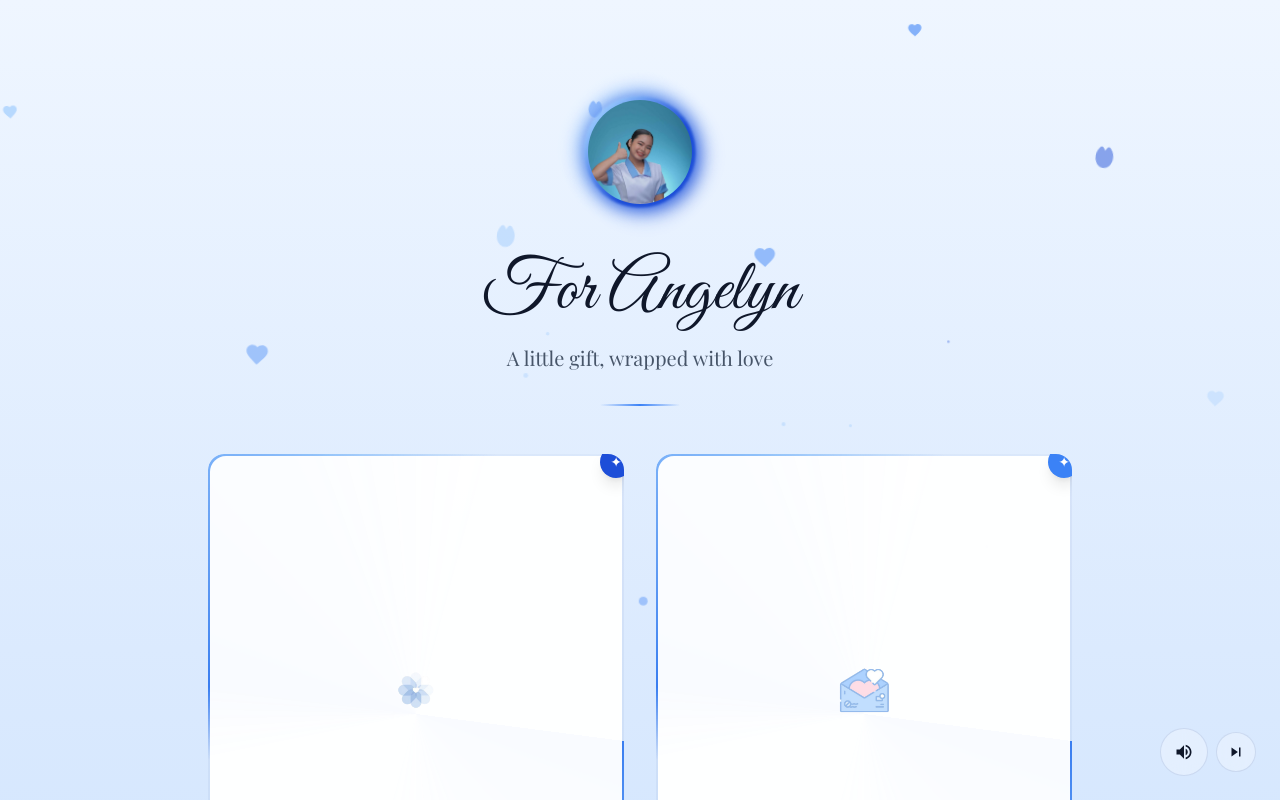
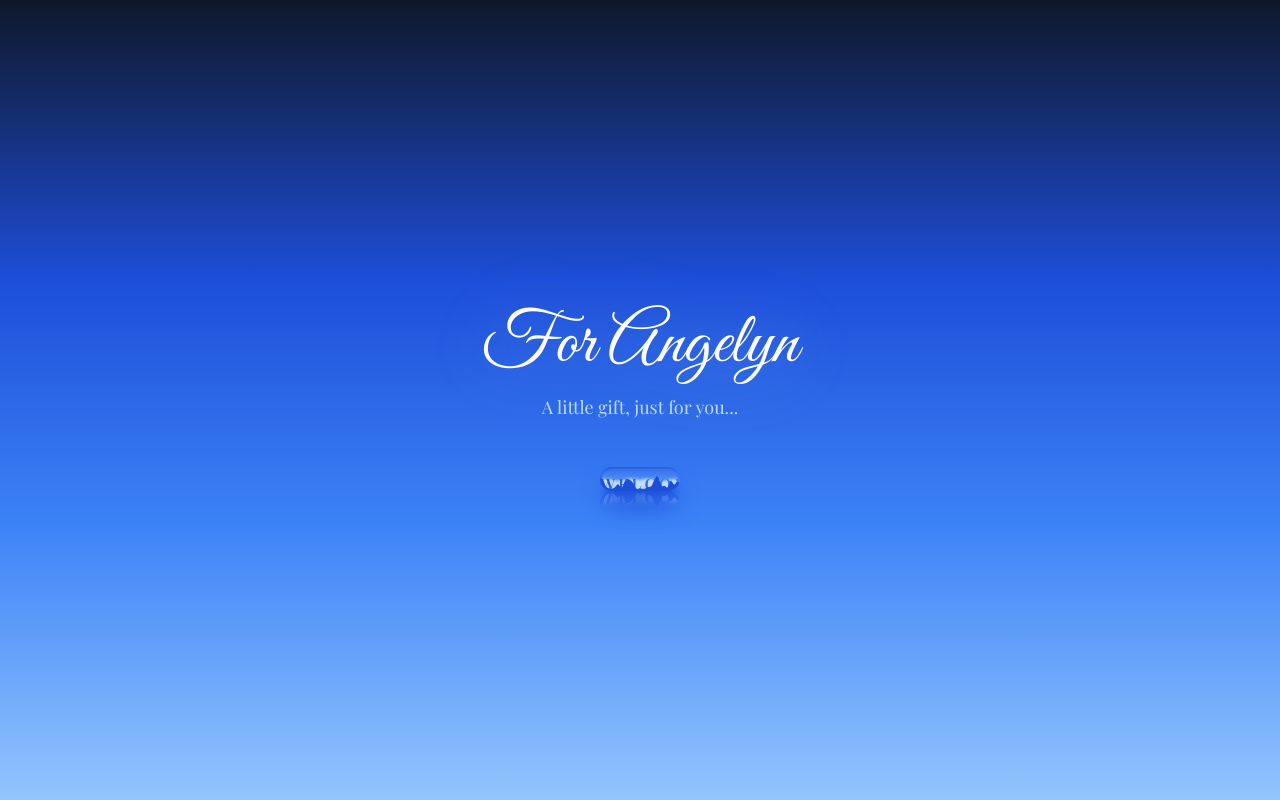
Before and after one commit to anishinsei-343030/Jasper-Pilar2, a Next.js app: page / in a window 1280 px wide. Shown: the top 800 px of the page. Built offline with nearby package versions, Linux system fonts and the light colour scheme; a web font is replaced by a local one.

Commit message:
feat: add WelcomeOverlay — full-screen intro with animated button

```diff
--- a/src/app/layout.tsx
+++ b/src/app/layout.tsx
@@ -5,6 +5,7 @@ import { MusicToggle } from "@/components/MusicToggle";
 import { FloatingEmbers } from "@/components/FloatingEmbers";
 import { FallingTulips } from "@/components/FallingTulips";
 import { FloatingHearts } from "@/components/FloatingHearts";
+import { WelcomeOverlay } from "@/components/WelcomeOverlay";
 import "./globals.css";
 
 const playfair = Playfair_Display({
@@ -42,6 +43,7 @@ export default function RootLayout({
       className={`${playfair.variable} ${inter.variable} ${greatVibes.variable}`}
     >
       <body className="overflow-x-hidden">
+        <WelcomeOverlay />
         <AudioProvider>
           <FloatingEmbers count={20} />
           <FallingTulips count={10} />
--- /dev/null
+++ b/src/components/WelcomeOverlay.tsx
@@ -0,0 +1,148 @@
+'use client'
+
+import { useState } from 'react'
+import { motion, AnimatePresence } from 'framer-motion'
+import confetti from 'canvas-confetti'
+
+export function WelcomeOverlay() {
+  const [dismissed, setDismissed] = useState(false)
+
+  const handleEnter = () => {
+    const duration = 2000
+    const end = Date.now() + duration
+    const frame = () => {
+      confetti({
+        particleCount: 4,
+        angle: 60,
+        spread: 55,
+        origin: { x: 0, y: 0.7 },
+        colors: ['#1D4ED8', '#3B82F6', '#93C5FD', '#BFDBFE'],
+      })
+      confetti({
+        particleCount: 4,
+        angle: 120,
+        spread: 55,
+        origin: { x: 1, y: 0.7 },
+        colors: ['#1D4ED8', '#3B82F6', '#93C5FD', '#BFDBFE'],
+      })
+      if (Date.now() < end) requestAnimationFrame(frame)
+    }
+    frame()
+    setTimeout(() => setDismissed(true), 800)
+  }
+
+  return (
+    <AnimatePresence>
+      {!dismissed && (
+        <motion.div
+          className="fixed inset-0 z-[100] flex flex-col items-center justify-center"
+          style={{
+            background: 'linear-gradient(180deg, #0F172A 0%, #1D4ED8 35%, #3B82F6 65%, #93C5FD 100%)',
+          }}
+          initial={{ opacity: 0 }}
+          animate={{ opacity: 1 }}
+          exit={{ opacity: 0, scale: 1.05 }}
+          transition={{ duration: 0.8 }}
+        >
+          <motion.h1
+            className="text-5xl sm:text-6xl md:text-7xl font-heading text-white mb-3 drop-shadow-[0_0_30px_rgba(147,197,253,0.3)]"
+            initial={{ opacity: 0, y: -40 }}
+            animate={{ opacity: 1, y: 0 }}
+            transition={{ duration: 1, delay: 0.3, ease: 'easeOut' }}
+          >
+            For Angelyn
+          </motion.h1>
+
+          <motion.p
+            className="text-base sm:text-lg font-serif text-[#BFDBFE] mb-10"
+            initial={{ opacity: 0, y: -20 }}
+            animate={{ opacity: 1, y: 0 }}
+            transition={{ duration: 0.8, delay: 0.8 }}
+          >
+            A little gift, just for you...
+          </motion.p>
+
+          <motion.div
+            initial={{ opacity: 0, y: 20 }}
+            animate={{ opacity: 1, y: 0 }}
+            transition={{ duration: 0.8, delay: 1.2 }}
+          >
+            <button
+              onClick={handleEnter}
+              style={{
+                WebkitBoxReflect: 'below 0px linear-gradient(to bottom, rgba(0,0,0,0.0), rgba(0,0,0,0.4))',
+              } as React.CSSProperties}
+              className="px-10 py-3 bg-gradient-to-r from-[#1D4ED8] to-[#3B82F6] rounded-full shadow-xl group-hover:shadow-2xl group-hover:shadow-[#1D4ED8] shadow-[#1D4ED8] uppercase font-serif tracking-[0.2em] relative overflow-hidden group text-transparent cursor-pointer z-10 after:absolute after:rounded-full after:bg-[#BFDBFE] after:h-[85%] after:w-[95%] after:left-1/2 after:top-1/2 after:-translate-x-1/2 after:-translate-y-1/2 hover:saturate-[1.15] active:saturate-[1.4]"
+            >
+              <p className="absolute z-40 font-semibold bg-gradient-to-r from-[#1D4ED8] to-[#3B82F6] bg-clip-text text-transparent top-1/2 left-1/2 -translate-x-1/2 group-hover:-translate-y-full h-full w-full transition-all duration-300 -translate-y-[30%] tracking-[0.2em]">
+                WELCOME
+              </p>
+              <p className="absolute z-40 top-1/2 left-1/2 bg-gradient-to-r from-[#0F172A] to-[#1D4ED8] bg-clip-text text-transparent -translate-x-1/2 translate-y-full h-full w-full transition-all duration-300 group-hover:-translate-y-[40%] tracking-[0.2em] font-extrabold">
+                LET'S GO
+              </p>
+              <svg
+                className="absolute w-full h-full scale-x-125 rotate-180 top-1/2 left-1/2 -translate-x-1/2 -translate-y-1/2 z-30 group-hover:animate-none animate-pulse group-hover:-translate-y-[45%] transition-all duration-300"
+                viewBox="0 0 2400 800"
+                xmlns="http://www.w3.org/2000/svg"
+              >
+                <defs>
+                  <linearGradient id="welcome-surf-grad" y2="100%" x2="50%" y1="0%" x1="50%">
+                    <stop offset="0%" stopOpacity="1" stopColor="#3B82F6" />
+                    <stop offset="100%" stopOpacity="1" stopColor="#1D4ED8" />
+                  </linearGradient>
+                </defs>
+                <g transform="matrix(1,0,0,1,0,-91.0877685546875)" fill="url(#welcome-surf-grad)">
+                  <path
+                    opacity="0.05"
+                    transform="matrix(1,0,0,1,0,35)"
+                    d="M 0 305.9828838196134 Q 227.6031525693441 450 600 302.17553022897005 Q 1010.7738828515054 450 1200 343.3024459932802 Q 1379.4406250195766 450 1800 320.38902780838214 Q 2153.573162029817 450 2400 314.38564046970816 L 2400 800 L 0 800 L 0 340.3112176762882 Z"
+                  />
+                  <path
+                    opacity="0.21"
+                    transform="matrix(1,0,0,1,0,70)"
+                    d="M 0 305.9828838196134 Q 227.6031525693441 450 600 302.17553022897005 Q 1010.7738828515054 450 1200 343.3024459932802 Q 1379.4406250195766 450 1800 320.38902780838214 Q 2153.573162029817 450 2400 314.38564046970816 L 2400 800 L 0 800 L 0 340.3112176762882 Z"
+                  />
+                  <path
+                    opacity="0.37"
+                    transform="matrix(1,0,0,1,0,105)"
+                    d="M 0 305.9828838196134 Q 227.6031525693441 450 600 302.17553022897005 Q 1010.7738828515054 450 1200 343.3024459932802 Q 1379.4406250195766 450 1800 320.38902780838214 Q 2153.573162029817 450 2400 314.38564046970816 L 2400 800 L 0 800 L 0 340.3112176762882 Z"
+                  />
+                  <path
+                    opacity="0.53"
+                    transform="matrix(1,0,0,1,0,140)"
+                    d="M 0 305.9828838196134 Q 227.6031525693441 450 600 302.17553022897005 Q 1010.7738828515054 450 1200 343.3024459932802 Q 1379.4406250195766 450 1800 320.38902780838214 Q 2153.573162029817 450 2400 314.38564046970816 L 2400 800 L 0 800 L 0 340.3112176762882 Z"
+                  />
+                  <path
+                    opacity="0.68"
+                    transform="matrix(1,0,0,1,0,175)"
+                    d="M 0 305.9828838196134 Q 227.6031525693441 450 600 302.17553022897005 Q 1010.7738828515054 450 1200 343.3024459932802 Q 1379.4406250195766 450 1800 320.38902780838214 Q 2153.573162029817 450 2400 314.38564046970816 L 2400 800 L 0 800 L 0 340.3112176762882 Z"
+                  />
+                  <path
+                    opacity="0.84"
+                    transform="matrix(1,0,0,1,0,210)"
+                    d="M 0 305.9828838196134 Q 227.6031525693441 450 600 302.17553022897005 Q 1010.7738828515054 450 1200 343.3024459932802 Q 1379.4406250195766 450 1800 320.38902780838214 Q 2153.573162029817 450 2400 314.38564046970816 L 2400 800 L 0 800 L 0 340.3112176762882 Z"
+                  />
+                  <path
+                    opacity="1"
+                    transform="matrix(1,0,0,1,0,245)"
+                    d="M 0 305.9828838196134 Q 227.6031525693441 450 600 302.17553022897005 Q 1010.7738828515054 450 1200 343.3024459932802 Q 1379.4406250195766 450 1800 320.38902780838214 Q 2153.573162029817 450 2400 314.38564046970816 L 2400 800 L 0 800 L 0 340.3112176762882 Z"
+                  />
+                </g>
+              </svg>
+              <svg
+                className="absolute w-full h-full top-1/2 left-1/2 -translate-x-1/2 -translate-y-[30%] group-hover:-translate-y-[33%] group-hover:scale-95 transition-all duration-500 z-40 fill-[#1D4ED8]"
+                viewBox="0 0 1440 320"
+                xmlns="http://www.w3.org/2000/svg"
+              >
+                <path
+                  d="M0,288L9.2,250.7C18.5,213,37,139,55,133.3C73.8,128,92,192,111,224C129.2,256,148,256,166,256C184.6,256,203,256,222,250.7C240,245,258,235,277,213.3C295.4,192,314,160,332,170.7C350.8,181,369,235,388,229.3C406.2,224,425,160,443,122.7C461.5,85,480,75,498,74.7C516.9,75,535,85,554,101.3C572.3,117,591,139,609,170.7C627.7,203,646,245,665,256C683.1,267,702,245,720,245.3C738.5,245,757,267,775,266.7C793.8,267,812,245,831,234.7C849.2,224,868,224,886,218.7C904.6,213,923,203,942,170.7C960,139,978,85,997,53.3C1015.4,21,1034,11,1052,48C1070.8,85,1089,171,1108,197.3C1126.2,224,1145,192,1163,197.3C1181.5,203,1200,245,1218,224C1236.9,203,1255,117,1274,106.7C1292.3,96,1311,160,1329,170.7C1347.7,181,1366,139,1385,128C1403.1,117,1422,139,1431,149.3L1440,160L1440,320L1430.8,320C1421.5,320,1403,320,1385,320C1366.2,320,1348,320,1329,320C1310.8,320,1292,320,1274,320C1255.4,320,1237,320,1218,320C1200,320,1182,320,1163,320C1144.6,320,1126,320,1108,320C1089.2,320,1071,320,1052,320C1033.8,320,1015,320,997,320C978.5,320,960,320,942,320C923.1,320,905,320,886,320C867.7,320,849,320,831,320C812.3,320,794,320,775,320C756.9,320,738,320,720,320C701.5,320,683,320,665,320C646.2,320,628,320,609,320C590.8,320,572,320,554,320C535.4,320,517,320,498,320C480,320,462,320,443,320C424.6,320,406,320,388,320C369.2,320,351,320,332,320C313.8,320,295,320,277,320C258.5,320,240,320,222,320C203.1,320,185,320,166,320C147.7,320,129,320,111,320C92.3,320,74,320,55,320C36.9,320,18,320,9,320L0,320Z"
+                  fillOpacity="1"
+                />
+              </svg>
+            </button>
+          </motion.div>
+        </motion.div>
+      )}
+    </AnimatePresence>
+  )
+}
```
